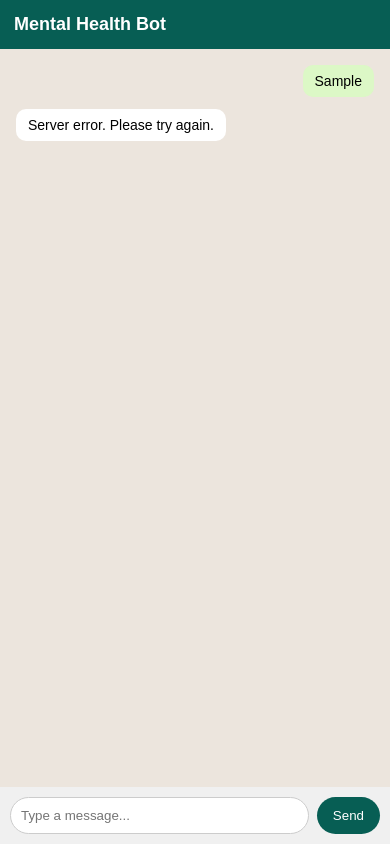
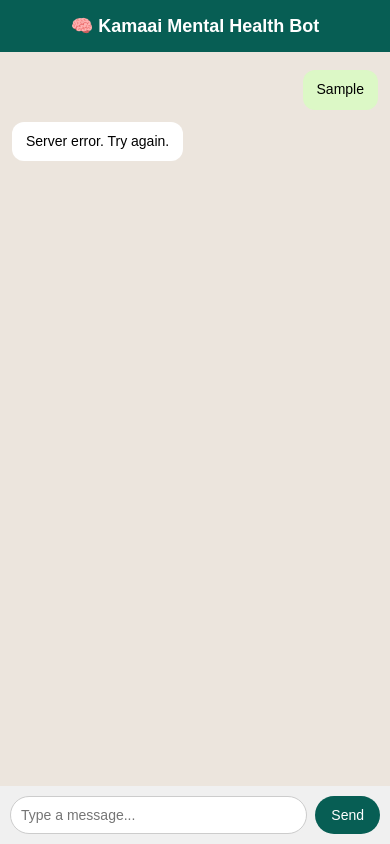
Before and after one commit to nharikrish-2356/mental-health-bot, a website: page public/index.html in a window 390 px wide. Both pictures are taken after typing "Sample" into the empty fields and a click on the button "Send". Drawn offline with Linux system fonts and the light colour scheme; no server answers.

Commit message:
mobile full screen fix

```diff
--- a/public/index.html
+++ b/public/index.html
@@ -1,17 +1,22 @@
 <!DOCTYPE html>
 <html>
-
 <head>
 
+<meta charset="UTF-8">
 <meta name="viewport" content="width=device-width, initial-scale=1.0">
 
-<title>Mental Health Bot</title>
+<title>Kamaai Mental Health Bot</title>
 
 <style>
 
+*{
+box-sizing:border-box;
+margin:0;
+padding:0;
+font-family:Arial, Helvetica, sans-serif;
+}
+
 body{
-margin:0;
-font-family:Arial;
 background:#ece5dd;
 height:100vh;
 display:flex;
@@ -23,9 +28,10 @@
 .header{
 background:#075e54;
 color:white;
-padding:14px;
+padding:15px;
 font-size:18px;
 font-weight:bold;
+text-align:center;
 }
 
 /* CHAT AREA */
@@ -33,34 +39,36 @@
 #chat{
 flex:1;
 overflow-y:auto;
-padding:10px;
+padding:12px;
 display:flex;
 flex-direction:column;
+width:100%;
 }
 
-/* MESSAGE */
+/* MESSAGE BUBBLE */
 
 .message{
-max-width:70%;
-padding:8px 12px;
-margin:6px;
-border-radius:10px;
+max-width:75%;
+padding:10px 14px;
+margin:6px 0;
+border-radius:12px;
 font-size:14px;
+line-height:1.4;
 word-wrap:break-word;
 }
 
-/* USER */
+/* USER MESSAGE */
 
 .user{
+align-self:flex-end;
 background:#dcf8c6;
-align-self:flex-end;
 }
 
-/* BOT */
+/* BOT MESSAGE */
 
 .bot{
+align-self:flex-start;
 background:white;
-align-self:flex-start;
 }
 
 /* INPUT AREA */
@@ -69,14 +77,16 @@
 display:flex;
 padding:10px;
 background:#f0f0f0;
+width:100%;
 }
 
-input{
+#msg{
 flex:1;
 padding:10px;
 border-radius:20px;
 border:1px solid #ccc;
 outline:none;
+font-size:14px;
 }
 
 button{
@@ -86,6 +96,7 @@
 background:#075e54;
 color:white;
 border-radius:20px;
+font-size:14px;
 cursor:pointer;
 }
 
@@ -93,9 +104,9 @@
 
 .typing{
 font-style:italic;
+font-size:13px;
 color:#777;
-font-size:13px;
-margin-left:6px;
+margin:5px;
 }
 
 </style>
@@ -105,28 +116,27 @@
 <body>
 
 <div class="header">
-Mental Health Bot
+🧠 Kamaai Mental Health Bot
 </div>
 
 <div id="chat"></div>
 
 <div class="input-area">
 <input id="msg" placeholder="Type a message...">
-<button onclick="send()">Send</button>
+<button onclick="sendMessage()">Send</button>
 </div>
 
 <script>
 
-/* LOAD OLD CHAT */
+/* LOAD CHAT HISTORY */
 
-window.onload=function(){
+window.onload = function(){
 
-let history=localStorage.getItem("chatHistory");
+let history = localStorage.getItem("chatHistory");
 
 if(history){
-
-document.getElementById("chat").innerHTML=history;
-
+document.getElementById("chat").innerHTML = history;
+scrollBottom();
 }
 
 }
@@ -134,12 +144,17 @@
 /* SAVE CHAT */
 
 function saveChat(){
-
 localStorage.setItem(
 "chatHistory",
 document.getElementById("chat").innerHTML
 );
+}
 
+/* SCROLL */
+
+function scrollBottom(){
+let chat=document.getElementById("chat");
+chat.scrollTop=chat.scrollHeight;
 }
 
 /* ADD MESSAGE */
@@ -148,26 +163,22 @@
 
 let chat=document.getElementById("chat");
 
-let div=document.createElement("div");
+let msg=document.createElement("div");
+msg.className="message "+type;
+msg.innerText=text;
 
-div.className="message "+type;
+chat.appendChild(msg);
 
-div.innerText=text;
-
-chat.appendChild(div);
-
-chat.scrollTop=chat.scrollHeight;
-
+scrollBottom();
 saveChat();
 
 }
 
 /* SEND MESSAGE */
 
-async function send(){
+async function sendMessage(){
 
 let input=document.getElementById("msg");
-
 let text=input.value.trim();
 
 if(!text) return;
@@ -176,47 +187,41 @@
 
 input.value="";
 
-/* BOT TYPING */
+/* typing */
 
 let chat=document.getElementById("chat");
 
 let typing=document.createElement("div");
-
 typing.className="typing";
-
 typing.id="typing";
-
 typing.innerText="Bot is typing...";
 
 chat.appendChild(typing);
 
-chat.scrollTop=chat.scrollHeight;
+scrollBottom();
 
 try{
 
-let res=await fetch("/chat",{
-
+let response = await fetch("/chat",{
 method:"POST",
-
-headers:{"Content-Type":"application/json"},
-
+headers:{
+"Content-Type":"application/json"
+},
 body:JSON.stringify({message:text})
-
 });
 
-let data=await res.json();
+let data = await response.json();
 
-/* REMOVE TYPING */
+/* remove typing */
 
 document.getElementById("typing").remove();
 
 addMessage(data.reply,"bot");
 
-}catch(e){
+}catch(error){
 
 document.getElementById("typing").remove();
-
-addMessage("Server error. Please try again.","bot");
+addMessage("Server error. Try again.","bot");
 
 }
 
@@ -229,9 +234,7 @@
 .addEventListener("keypress",function(e){
 
 if(e.key==="Enter"){
-
-send();
-
+sendMessage();
 }
 
 });
@@ -239,5 +242,4 @@
 </script>
 
 </body>
-
 </html>
```
